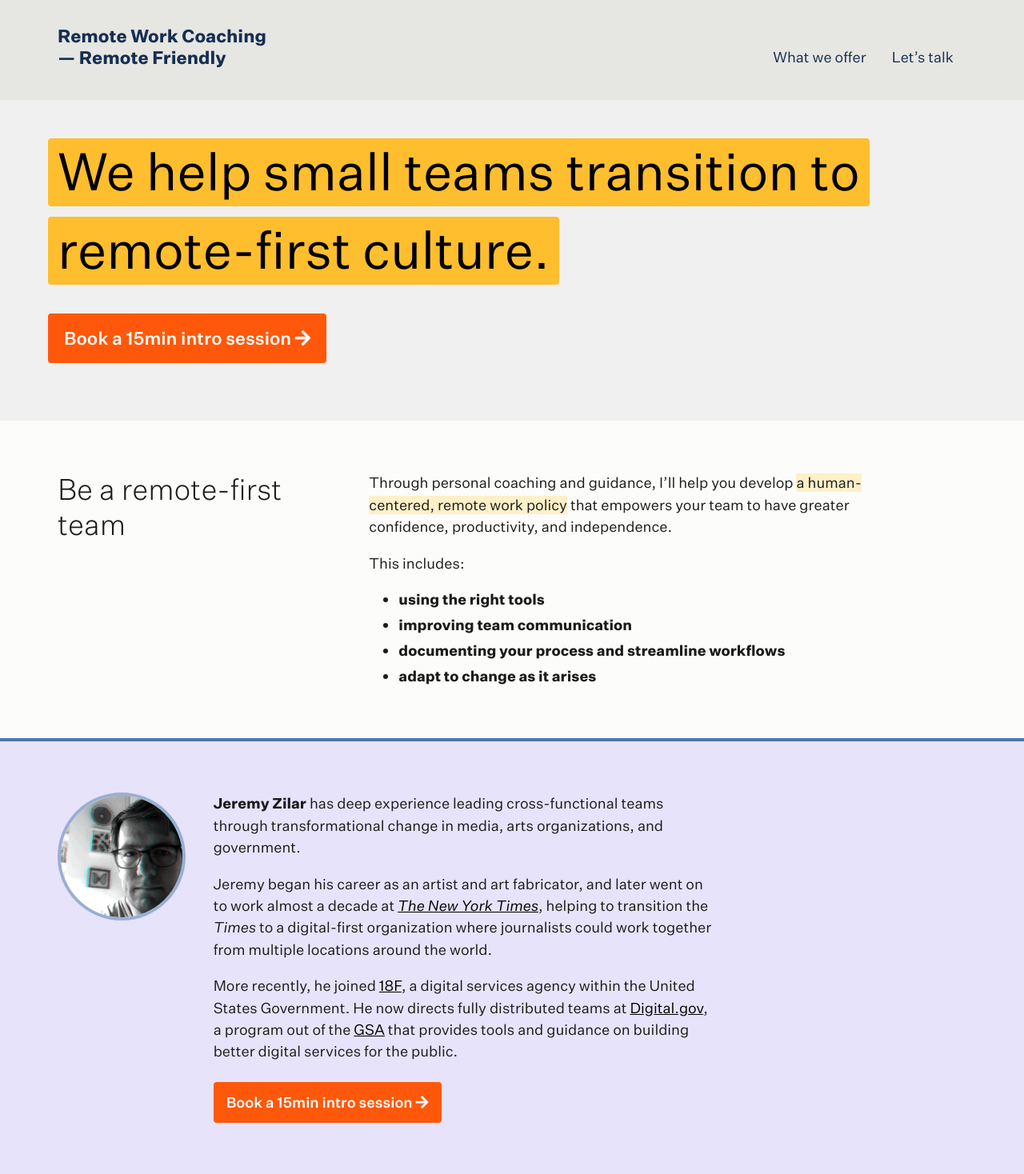
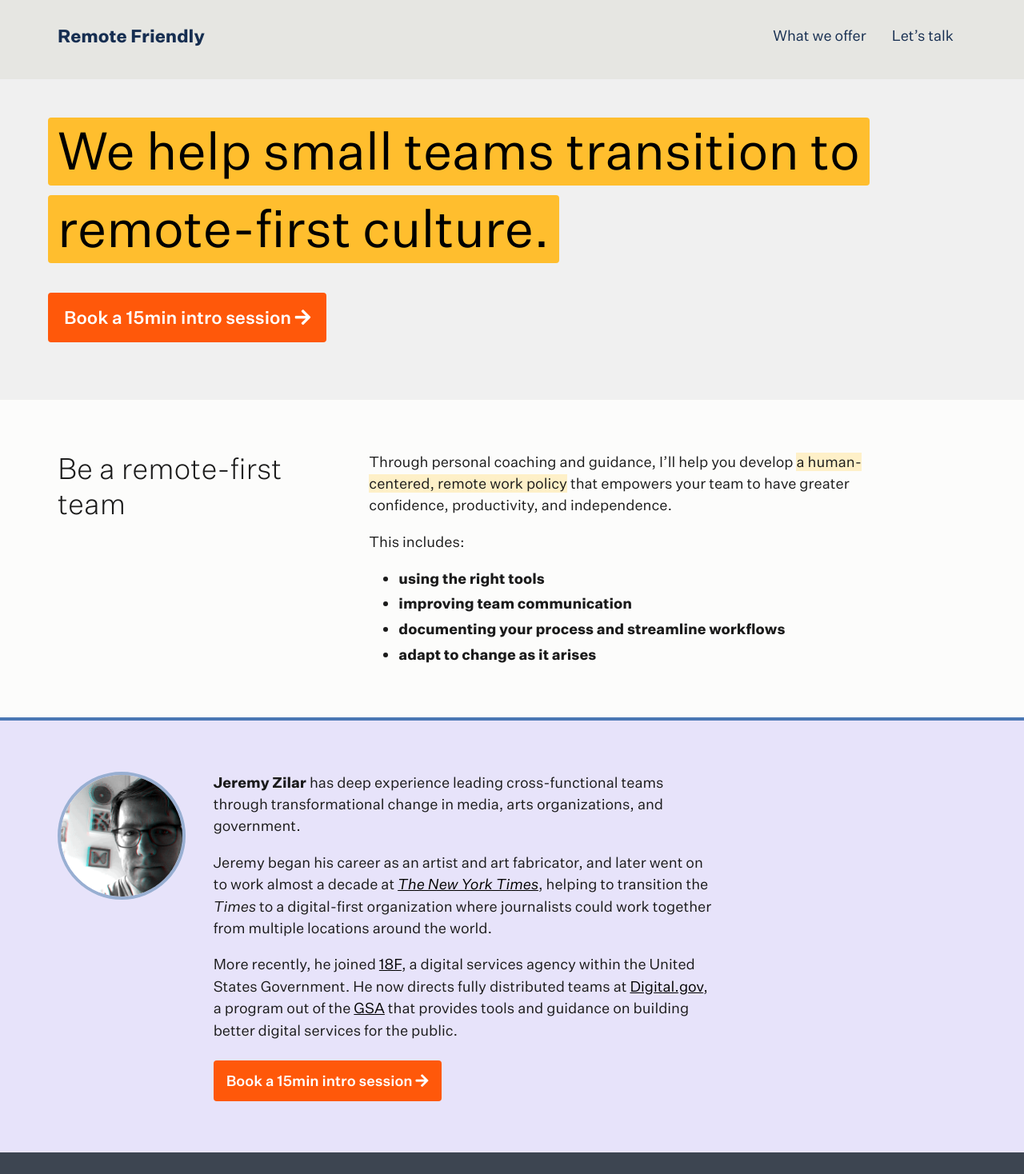
Before and after one commit to jeremyzilar/remotework.team, a Jekyll site: the page built from index.md, in a window 1280 px wide. Shown: the whole page at 80% size. Built offline with Jekyll 4.4.1, drawn with Linux system fonts in a browser that asks for light colours; nearby versions of some CDN libraries; after the commit the page ends 1441 px from its top, so only the background shows below that.

Commit message:
fixing title

```diff
--- a/_config.yml
+++ b/_config.yml
@@ -13,7 +13,7 @@
 # you will see them accessed via {{ site.title }}, {{ site.email }}, and so on.
 # You can create any custom variable you would like, and they will be accessible
 # in the templates via {{ site.myvariable }}.
-title: Remote Work Coaching — Remote Friendly
+title: Remote Friendly
 email: jeremyzilar@gmail.com
 description: "We help small teams transition to working remotely."
 baseurl: "/" # the subpath of your site, e.g. /blog
```
